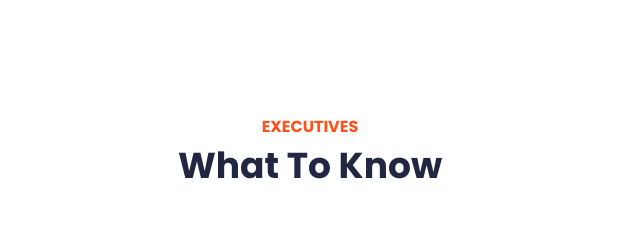
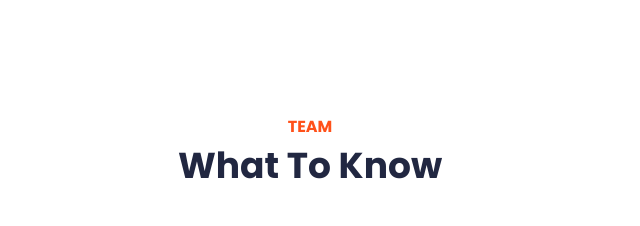
Before and after one commit to hamdani2020/Ariz_Smart_Farms, a plain HTML site: page index.html in a window 1280 px wide. Shown: the part 1354-1580 px from the top of the page, 330-970 px from the left. Drawn offline with nearby package versions, Linux system fonts and the light colour scheme.

Commit message:
Renamed Executives

```diff
--- a/index.html
+++ b/index.html
@@ -429,7 +429,7 @@
       <div class="row">
         <div class="col-lg-6 offset-lg-3">
           <div class="section-heading">
-            <h6>Executives</h6>
+            <h6>Team</h6>
             <h4>What to know</h4>
           </div>
         </div>
```
